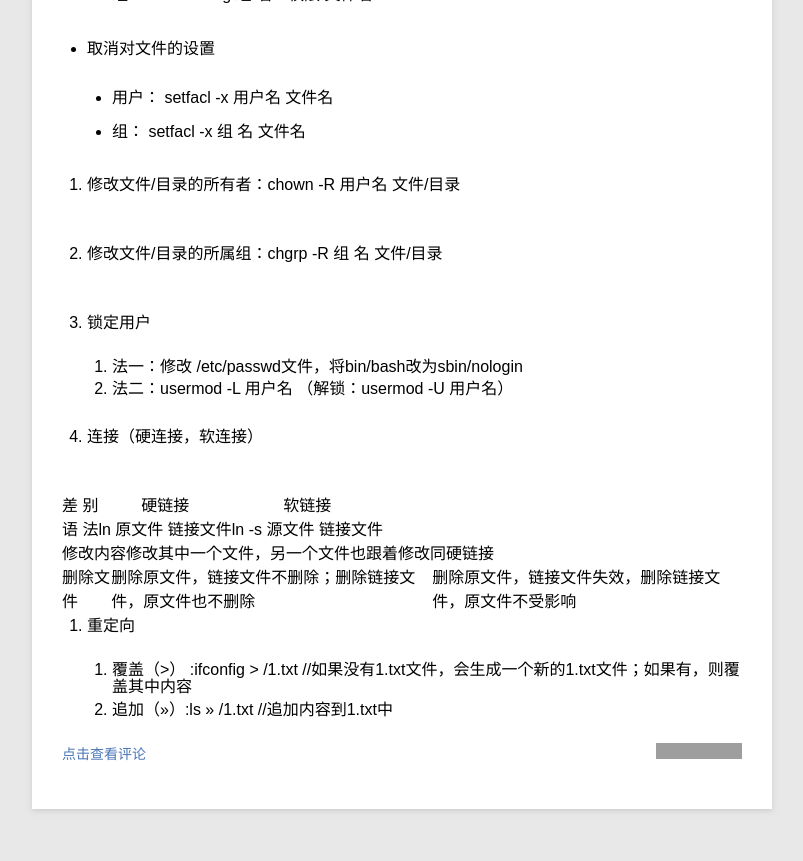
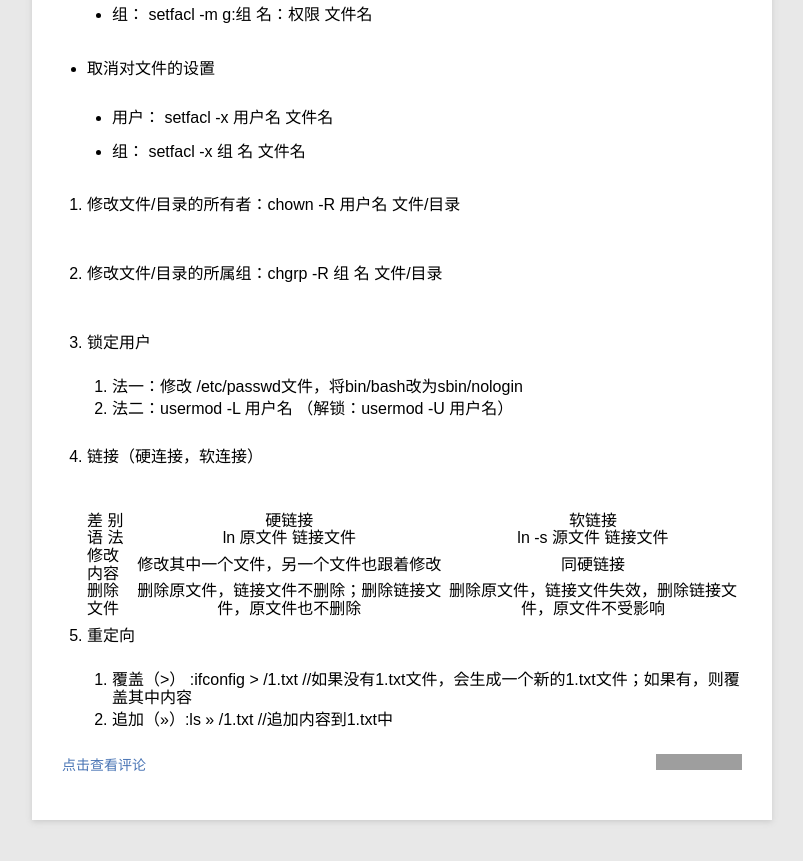
Before and after one commit to lihb/lihb.github.com, a Jekyll site: the page built from _posts/blog/2014-07-28-RedHat5.4实训.md, in a window 1280 px wide and 900 px high, scrolled down 3820 px. Shown: the top 861 px of the window, without its empty margins (78-881 px from the left). Built offline with Jekyll 4.4.1, drawn with Linux system fonts in a browser that asks for light colours; Markdown is read by kramdown in place of the engine named in the settings; comment, search, counter and statistics services are not loaded; grey boxes are pictures that could not be loaded.

Commit message:
modify at 15:16

```diff
--- a/_posts/blog/2014-07-28-RedHat5.4实训.md
+++ b/_posts/blog/2014-07-28-RedHat5.4实训.md
@@ -142,7 +142,7 @@ categories: blog
 
 20. acl：访问控制列表
 
-acl可以对某个文件设置该文件的对具体某些用户的权限。意思就是通过acl可以对文件权限做扩展，可以做到不同用户多某个文件具有不同的操作权限。
+    acl可以对某个文件设置该文件的对具体某些用户的权限。意思就是通过acl可以对文件权限做扩展，可以做到不同用户多某个文件具有不同的操作权限。
 
   - 语法：getfacl 文件名  //获取文件的访问控制列表
   - 设置文件的访问控制列表
@@ -164,15 +164,13 @@ acl可以对某个文件设置该文件的对具体某些用户的权限。意
     - 法一：修改 */etc/passwd*文件，将*bin/bash*改为*sbin/nologin*
     - 法二：usermod -L 用户名 （解锁：usermod -U 用户名）
 
-24. 连接（硬连接，软连接）
+24. 链接（硬连接，软连接）
 
-差  别   | 硬链接                     | 软链接
--------- | :------------------------: | :-----------:
-语  法   | ln 原文件  链接文件     | ln -s 源文件 链接文件
-
-修改内容 | 修改其中一个文件，另一个文件也跟着修改 | 同硬链接
-
-删除文件 | 删除原文件，链接文件不删除；删除链接文件，原文件也不删除 | 删除原文件，链接文件失效，删除链接文件，原文件不受影响
+    差  别   | 硬链接                     | 软链接
+    -------- | :------------------------: | :-----------:
+    语  法   | ln 原文件  链接文件     | ln -s 源文件 链接文件
+    修改内容 | 修改其中一个文件，另一个文件也跟着修改 | 同硬链接
+    删除文件 | 删除原文件，链接文件不删除；删除链接文件，原文件也不删除 | 删除原文件，链接文件失效，删除链接文件，原文件不受影响
 
 25. 重定向
 
```
